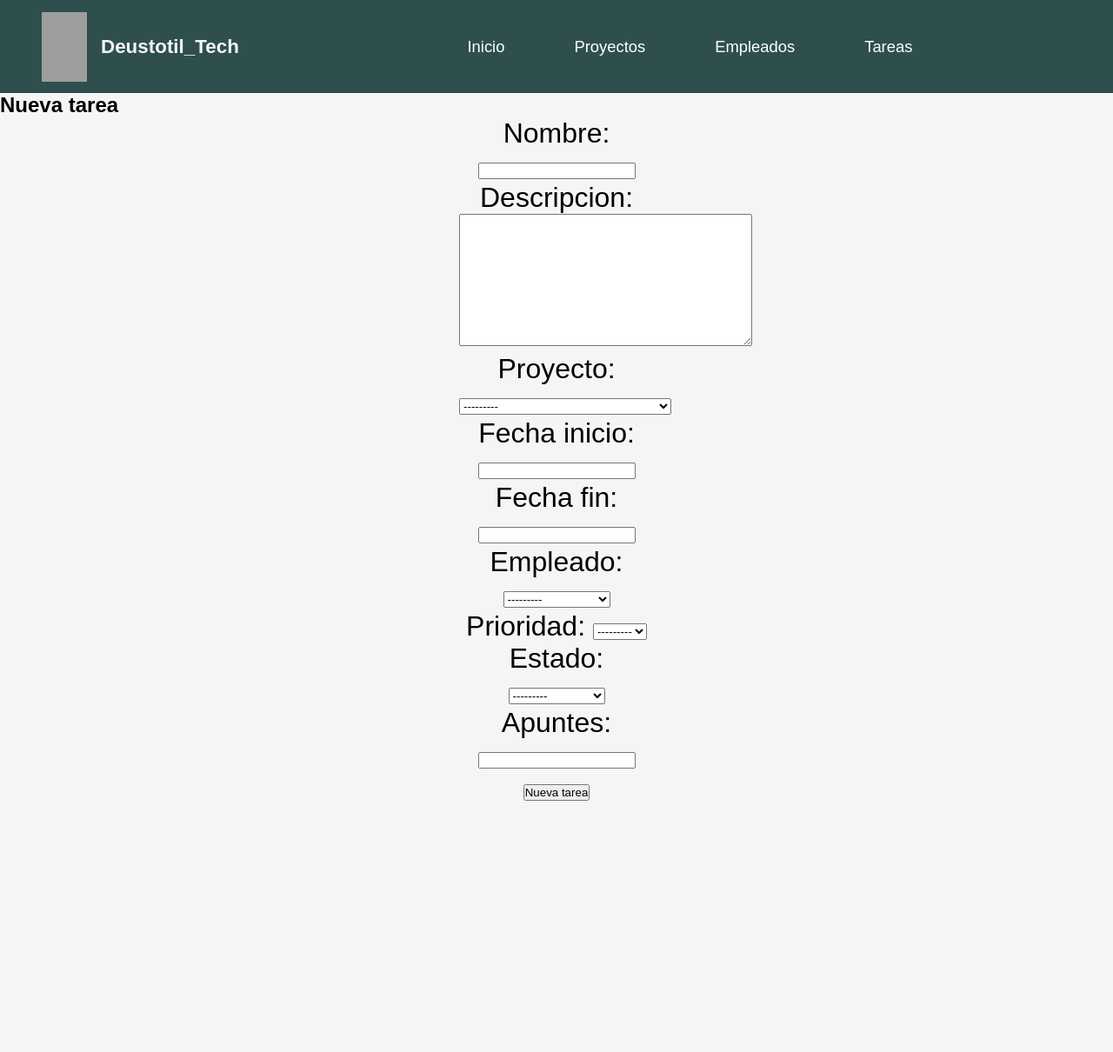
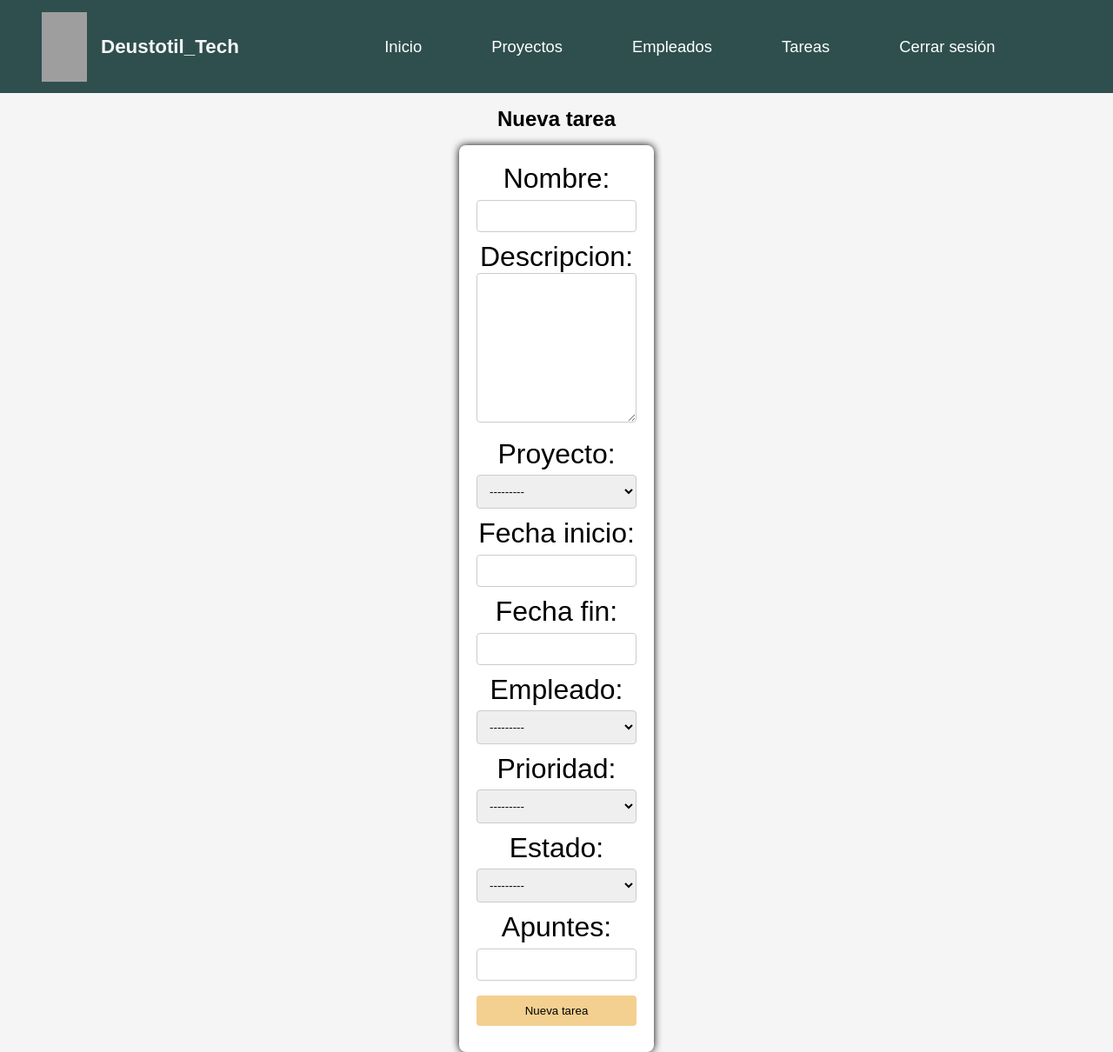
Before and after one commit to rubenalsasua/Grupo5_IW, a Django app: page /appDeustotil_Tech/tarea/create in a window 1280 px wide. Shown: the whole page at 87% size. Before the commit the page ends 921 px from the top, so only its background shows below. Run offline with Django 5.2, Linux system fonts and the light colour scheme; data comes from the database, SQL or seed files in the repository; grey boxes are pictures that could not be loaded.

Commit message:
apañar la navegación de arriba, hacer la funcionalidad de mandar emails, aunque todavía no funciona, y cambiar el estilo de varias páginas, sobre todo de las create

```diff
--- a/appDeustotil_Tech/urls.py
+++ b/appDeustotil_Tech/urls.py
@@ -7,6 +7,7 @@ from appDeustotil_Tech.views import (
 )
 from appDeustotil_Tech.views import ProyectoDetailView, ProyectoListView
 from appDeustotil_Tech.views import TareaListView, TareaDetailView
+from appDeustotil_Tech.views import mandar_email
 
 urlpatterns = [
 
@@ -23,4 +24,5 @@ urlpatterns = [
     path("/proyecto/<int:pk>", ProyectoDetailView.as_view(), name="proyecto-show"),
     path("/tareas", TareaListView.as_view(), name="tarea-list"),
     path("/tarea/<int:pk>", TareaDetailView.as_view(), name="tarea-show"),
+    path("/proyectos/mandaremail", mandar_email, name="email-informe-proyectos"),
 ]
--- a/appDeustotil_Tech/views.py
+++ b/appDeustotil_Tech/views.py
@@ -15,12 +15,19 @@ from appDeustotil_Tech.models import Empleado
 from appDeustotil_Tech.models import Tarea
 from appDeustotil_Tech.models import Usuario
 
+from django.shortcuts import render
+from django.http import HttpResponse
+from django.core.mail import EmailMessage
+from django.template.loader import render_to_string
+from django.utils.html import strip_tags
+
 
 # Create your views here.
 
 
 def login(request):
     return render(request, "PaginaLogin.html")
+
 
 def index(request):
     return render(request, "appDeustotil_Tech/index.html")
@@ -33,6 +40,22 @@ class ProyectoListView(ListView):
     model = Proyecto
     template_name = "appDeustotil_Tech/proyecto_list.html"
     context_object_name = "proyectos"
+
+
+def mandar_email(request):
+    subject = 'Informe de proyectos'
+    proyectos = Proyecto.objects.all()
+    context = {'proyecto': proyectos}
+    html_message = render_to_string('appDeustotil_Tech/email.html', context)
+    plain_message = strip_tags(html_message)
+    from_email = 'grupo5iw.deusto@gmail.com'
+    recipient_list = ['r.alsasua@opendeusto.es']
+
+    email = EmailMessage(subject, plain_message, from_email, recipient_list)
+    email.content_subtype = 'html'
+    email.send()
+
+    return HttpResponse('Correo con plantilla enviado exitosamente.')
 
 
 class ProyectoDetailView(DetailView):
@@ -90,23 +113,21 @@ class TareaDetailView(DetailView):
 # LOGIN VIEWS (obtener los registros de la BBDD)
 
 def ValidarUser(request):
-
     user = Usuario.objects.all()
     print(user)
     context_object_name = "usuario"
     return render(request, 'PaginaLogin.html')
 
+
 class UsuarioDetailView(DetailView):
-
     model = Usuario
     template_name = "PaginaLogin.html"
     context_object_name = "usuario"
 
+
 def BuscarUser(request, usuario):
-
     UserObject = Usuario.objects.filter(user__icontains=usuario)
     return render(request, 'appDeustotil_Tech/prbLogin.html', {'Usuario': usuario})
-
 
 
 # CREATE VIEWS
--- a/static/css/estilo.css
+++ b/static/css/estilo.css
@@ -25,7 +25,6 @@ body {
     font-weight: 200;
     color: black;
 }
-
 
 
 /**/
@@ -64,7 +63,7 @@ header {
     margin-left: 2.5rem;
 }
 
-                     /* Logo Pequeño Tienda */
+/* Logo Pequeño Tienda */
 
 .deusto_mini_logo {
 
@@ -72,7 +71,7 @@ header {
     width: 3.25rem;
 }
 
-.container .titulo_deusto a{
+.container .titulo_deusto a {
     font-size: 1.4rem;
     color: whitesmoke;
     justify-content: left;
@@ -81,7 +80,7 @@ header {
     margin-left: 1rem;
 }
 
-.container .logo_deusto{
+.container .logo_deusto {
     display: flex;
     align-items: center;
 }
@@ -94,9 +93,9 @@ header {
     flex: 1;
 }
 
-          /* Boton de Login */
+/* Boton de Login */
 
-.login_button{
+.login_button {
     background-color: orange;
     color: white;
     padding: 0.5rem 1rem;
@@ -109,9 +108,9 @@ header {
 
 }
 
-       /*Submenús*/
+/*Submenús*/
 
-             /* Submenú empleado*/
+/* Submenú empleado*/
 .submenu_empleados {
     display: none;
     position: absolute;
@@ -124,6 +123,7 @@ header {
 .lista_menu li:hover .submenu_empleados {
     display: block;
 }
+
 .has-submenu:hover .submenu_empleados {
     display: block;
 }
@@ -378,15 +378,10 @@ div .caja {
     margin-left: 4rem;
 }
 
-
 th,
 td {
-
-
     padding: 1rem;
-
-
-    font-size: 2rem;
+    font-size: 1.25rem;
     text-align: center;
 }
 
@@ -863,24 +858,67 @@ th {
     background-color: rgb(243, 208, 144);
 }
 
+.container-botonEmail {
+    display: flex;
+    justify-content: center;
+    align-items: center;
+}
+
+.botonEmail {
+    display: inline-block;
+    padding: 10px 30px;
+    border-radius: 50%;
+    background-color: rgb(243, 208, 144);
+    color: #000000;
+    text-decoration: none;
+    text-align: center;
+    font-size: 16px;
+    cursor: pointer;
+    transition: background-color 0.3s;
+}
+
 /*FINAL DE PROYECTO LIST*/
-
-
-
-
-
-
-
 
 
 /*ESTILOS GENERALES PARA LOS CREATE*/
 
+.titulo_create{
+    text-align: center;
+    padding: 1rem;
+}
+
 .nuevop {
+    background-color: #ffffff;
+    padding: 20px;
+    border-radius: 8px;
+    box-shadow: 0 0 10px rgba(0, 0, 0, 1.1);
     text-align: center;
     font-size: 2rem;
     margin-right: 33rem;
     margin-left: 33rem;
     margin-bottom: 2rem;
+}
+
+.nuevop input[type="submit"] {
+    background-color: rgb(243, 208, 144);
+    color: black;
+    border: none;
+    padding: 10px 20px;
+    border-radius: 4px;
+    cursor: pointer;
+}
+
+.nuevop input[type="submit"]:hover {
+    background-color: #2F4F4F;
+    color: white;
+}
+
+.nuevop input, .nuevop select, .nuevop textarea {
+    width: 100%;
+    padding: 10px;
+    margin-bottom: 10px;
+    border: 1px solid #ccc;
+    border-radius: 4px;
 }
 
 /*FIN DE LOS CREATE*/
@@ -919,13 +957,6 @@ th {
 
 
 /*FIN INDEX*/
-
-
-
-
-
-
-
 
 
 /*INICIO DE PROYECTO DETAIL*/
--- a/templates/appDeustotil_Tech/empleado_create.html
+++ b/templates/appDeustotil_Tech/empleado_create.html
@@ -1,6 +1,6 @@
 {% extends 'base.html' %}
 {% block contenido %}
-    <h2>Nuevo empleado</h2>
+    <h2 class="titulo_create">Nuevo empleado</h2>
     <form class="nuevop" action="{% url 'empleado-create' %}" method="post">
         {% csrf_token %}
         {{ formulario.errors }}
--- a/templates/appDeustotil_Tech/proyecto_create.html
+++ b/templates/appDeustotil_Tech/proyecto_create.html
@@ -1,6 +1,6 @@
 {% extends 'base.html' %}
 {% block contenido %}
-    <h2>Nuevo proyecto</h2>
+    <h2 class="titulo_create">Nuevo proyecto</h2>
     <form class="nuevop" action="{% url 'proyecto-create' %}" method="post">
         {% csrf_token %}
         {{ formulario.errors }}
--- a/templates/appDeustotil_Tech/proyecto_list.html
+++ b/templates/appDeustotil_Tech/proyecto_list.html
@@ -6,6 +6,9 @@
            <div class="ruta_pagina">
                <h3> Deustotil_Tech / Proyectos</h3>
            </div>
+      <div class="container-botonEmail">
+          <a class = "botonEmail" href="proyectos/mandaremail">Enviar informe</a>
+      </div>
            <div class="container-proyectos">
                {% for proyectos in proyectos %}
                      <div class="proyecto">
--- a/templates/appDeustotil_Tech/tarea_create.html
+++ b/templates/appDeustotil_Tech/tarea_create.html
@@ -1,6 +1,6 @@
 {% extends 'base.html' %}
 {% block contenido %}
-    <h2>Nueva tarea</h2>
+    <h2 class="titulo_create">Nueva tarea</h2>
     <form class="nuevop" action="{% url 'tarea-create' %}" method="post">
         {% csrf_token %}
         {{ formulario.errors }}
--- a/templates/base.html
+++ b/templates/base.html
@@ -1,12 +1,15 @@
 <!DOCTYPE html>
 <html lang="es">
 <head>
-    <meta charset="UTF-8" />
-    <meta name="viewport" content="width=device-width, user-scalable=no, initial-scale=1.0, maximum-scale=1.0, minimum-scale=1.0" />
-    <meta http-equiv="X-UA-Compatible" content="ie=edge" />
-      <link rel="stylesheet" href="https://cdnjs.cloudflare.com/ajax/libs/font-awesome/6.5.1/css/all.min.css" integrity="sha512-DTOQO9RWCH3ppGqcWaEA1BIZOC6xxalwEsw9c2QQeAIftl+Vegovlnee1c9QX4TctnWMn13TZye+giMm8e2LwA==" crossorigin="anonymous" referrerpolicy="no-referrer" />
+    <meta charset="UTF-8"/>
+    <meta name="viewport"
+          content="width=device-width, user-scalable=no, initial-scale=1.0, maximum-scale=1.0, minimum-scale=1.0"/>
+    <meta http-equiv="X-UA-Compatible" content="ie=edge"/>
+    <link rel="stylesheet" href="https://cdnjs.cloudflare.com/ajax/libs/font-awesome/6.5.1/css/all.min.css"
+          integrity="sha512-DTOQO9RWCH3ppGqcWaEA1BIZOC6xxalwEsw9c2QQeAIftl+Vegovlnee1c9QX4TctnWMn13TZye+giMm8e2LwA=="
+          crossorigin="anonymous" referrerpolicy="no-referrer"/>
     {% load static %}
-    <link rel="stylesheet" href="{% static 'css/estilo.css' %}" />
+    <link rel="stylesheet" href="{% static 'css/estilo.css' %}"/>
     <title>
         {% block titulo %}
             Proyectos Deustotil Tech S.L.
@@ -21,19 +24,25 @@
         </div>
 
         <div class="logo_deusto">
-          <img class="deusto_mini_logo" src="https://media.istockphoto.com/id/1303269536/es/vector/forma-del-icono-del-logotipo-de-estilo-d.jpg?s=612x612&w=0&k=20&c=yRaNsjuw_liEcZp9qgklLh-LkIj4dnFqHiISlC4VHMg=" alt="logo-tornilleria-nava" />
-          <br />
+            <img class="deusto_mini_logo"
+                 src="https://media.istockphoto.com/id/1303269536/es/vector/forma-del-icono-del-logotipo-de-estilo-d.jpg?s=612x612&w=0&k=20&c=yRaNsjuw_liEcZp9qgklLh-LkIj4dnFqHiISlC4VHMg="
+                 alt="logo-tornilleria-nava"/>
+            <br/>
             <div class="titulo_deusto">
                 <a href="#">Deustotil_Tech</a>
             </div>
         </div>
 
-        <ul class="lista_menu">
+        <ul class="lista_menu"> <!-- Rubén: estoy aprobechando la clase submenu_empleados para los demás-->
             <li>
-            <a href="/appDeustotil_Tech/">Inicio</a>
+                <a href="/appDeustotil_Tech/index">Inicio</a>
             </li>
             <li>
                 <a href="/appDeustotil_Tech/proyectos">Proyectos</a>
+                <ul class="submenu_empleados">
+                    <li><a href="/appDeustotil_Tech/proyecto/create">Nuevo proyecto</a></li>
+                    <li><a href="#">Borrar proyecto</a></li>
+                </ul>
             </li>
             <li>
                 <a href="/appDeustotil_Tech/empleados" class="has_submenu">Empleados</a>
@@ -44,6 +53,13 @@
             </li>
             <li>
                 <a href="/appDeustotil_Tech/tareas">Tareas</a>
+                <ul class="submenu_empleados">
+                    <li><a href="/appDeustotil_Tech/tarea/create">Nueva tarea</a></li>
+                    <li><a href="#">Borrar tarea</a></li>
+                </ul>
+            </li>
+            <li>
+                <a href="/appDeustotil_Tech/">Cerrar sesión</a>
             </li>
         </ul>
 
@@ -56,7 +72,7 @@
     <div class="menu_vertical">
         <ul id="menuItems">
             <li>
-            <a href="/appDeustotil_Tech/">Inicio</a>
+                <a href="/appDeustotil_Tech/index">Inicio</a>
             </li>
             <li>
                 <a href="/appDeustotil_Tech/proyectos">Proyectos</a>
@@ -66,6 +82,9 @@
             </li>
             <li>
                 <a href="/appDeustotil_Tech/tareas">Empleados</a>
+            </li>
+            <li>
+                <a href="/appDeustotil_Tech/">Cerrar sesión</a>
             </li>
         </ul>
     </div>
@@ -89,7 +108,8 @@
         <div class="caja">
 
             <div class="logo-footer-Deustotil">
-            <img src="https://media.istockphoto.com/id/1303269536/es/vector/forma-del-icono-del-logotipo-de-estilo-d.jpg?s=612x612&w=0&k=20&c=yRaNsjuw_liEcZp9qgklLh-LkIj4dnFqHiISlC4VHMg=" alt="logo-Deustotil">
+                <img src="https://media.istockphoto.com/id/1303269536/es/vector/forma-del-icono-del-logotipo-de-estilo-d.jpg?s=612x612&w=0&k=20&c=yRaNsjuw_liEcZp9qgklLh-LkIj4dnFqHiISlC4VHMg="
+                     alt="logo-Deustotil">
             </div>
 
             <div class="texto-footer">
@@ -108,13 +128,16 @@
             <div class="texto-contacto">
                 <h4>Contactanos</h4>
                 <br>
-            <i class="fa-brands fa-instagram"> <a href="https://www.instagram.com/instagram/"> @Deustotil_Tech</a> </i>
+                <i class="fa-brands fa-instagram"> <a href="https://www.instagram.com/instagram/"> @Deustotil_Tech</a>
+                </i>
                 <br>
-            <i class="fa-brands fa-facebook"><a href="https://www.instagram.com/instagram/"> @Deustotil_Tech</a> </i>
+                <i class="fa-brands fa-facebook"><a href="https://www.instagram.com/instagram/"> @Deustotil_Tech</a>
+                </i>
             </div>
 
             <div class="foto-footer-confianza">
-            <img src="https://encrypted-tbn0.gstatic.com/images?q=tbn:ANd9GcRs3-fEVrUT9_C_fOmFr_WLZEe960QglB-cW3PAPxxvqA&s" alt="sello-confianza">
+                <img src="https://encrypted-tbn0.gstatic.com/images?q=tbn:ANd9GcRs3-fEVrUT9_C_fOmFr_WLZEe960QglB-cW3PAPxxvqA&s"
+                     alt="sello-confianza">
             </div>
 
         </div>
@@ -126,7 +149,8 @@
         <div class="caja">
 
             <div class="logo-footer-Deustotil">
-            <img src="https://media.istockphoto.com/id/1303269536/es/vector/forma-del-icono-del-logotipo-de-estilo-d.jpg?s=612x612&w=0&k=20&c=yRaNsjuw_liEcZp9qgklLh-LkIj4dnFqHiISlC4VHMg=" alt="logo-Deustotil">
+                <img src="https://media.istockphoto.com/id/1303269536/es/vector/forma-del-icono-del-logotipo-de-estilo-d.jpg?s=612x612&w=0&k=20&c=yRaNsjuw_liEcZp9qgklLh-LkIj4dnFqHiISlC4VHMg="
+                     alt="logo-Deustotil">
             </div>
 
             <div class="texto-footer">
@@ -146,7 +170,8 @@
         <div class="caja">
 
             <div class="logo-footer-Deustotil">
-            <img src="https://media.istockphoto.com/id/1303269536/es/vector/forma-del-icono-del-logotipo-de-estilo-d.jpg?s=612x612&w=0&k=20&c=yRaNsjuw_liEcZp9qgklLh-LkIj4dnFqHiISlC4VHMg=" alt="logo-Deustotil">
+                <img src="https://media.istockphoto.com/id/1303269536/es/vector/forma-del-icono-del-logotipo-de-estilo-d.jpg?s=612x612&w=0&k=20&c=yRaNsjuw_liEcZp9qgklLh-LkIj4dnFqHiISlC4VHMg="
+                     alt="logo-Deustotil">
             </div>
 
             <div class="texto-footer">
@@ -159,13 +184,16 @@
             <div class="texto-contacto">
                 <h4>Contactanos</h4>
                 <br>
-              <i class="fa-brands fa-instagram"> <a href="https://www.instagram.com/asier.nava/"> @Deustotil_Tech</a> </i>
+                <i class="fa-brands fa-instagram"> <a href="https://www.instagram.com/asier.nava/"> @Deustotil_Tech</a>
+                </i>
                 <br>
-              <i class="fa-brands fa-facebook"><a href="https://www.instagram.com/asier.nava/"> @Deustotil_Tech</a> </i>
+                <i class="fa-brands fa-facebook"><a href="https://www.instagram.com/asier.nava/"> @Deustotil_Tech</a>
+                </i>
             </div>
 
             <div class="foto-footer-confianza">
-              <img src="https://encrypted-tbn0.gstatic.com/images?q=tbn:ANd9GcRs3-fEVrUT9_C_fOmFr_WLZEe960QglB-cW3PAPxxvqA&s" alt="sello-confianza">
+                <img src="https://encrypted-tbn0.gstatic.com/images?q=tbn:ANd9GcRs3-fEVrUT9_C_fOmFr_WLZEe960QglB-cW3PAPxxvqA&s"
+                     alt="sello-confianza">
             </div>
 
         </div>
@@ -174,6 +202,5 @@
 </footer>
 
 
-
 </body>
 </html>
```
Also changed, not shown: Grupo5_IW/settings.py (+9 -7 lines), templates/PaginaLogin.html (+9 -8 lines), templates/appDeustotil_Tech/email.html (added, +20 -0 lines). Lines whose indentation alone changed are shown as unchanged.
